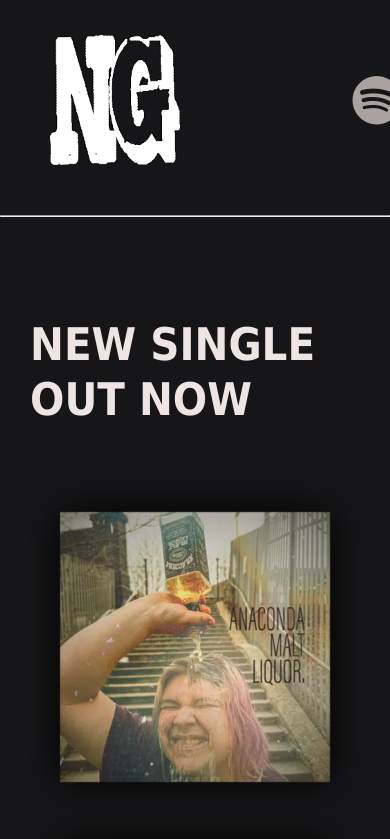
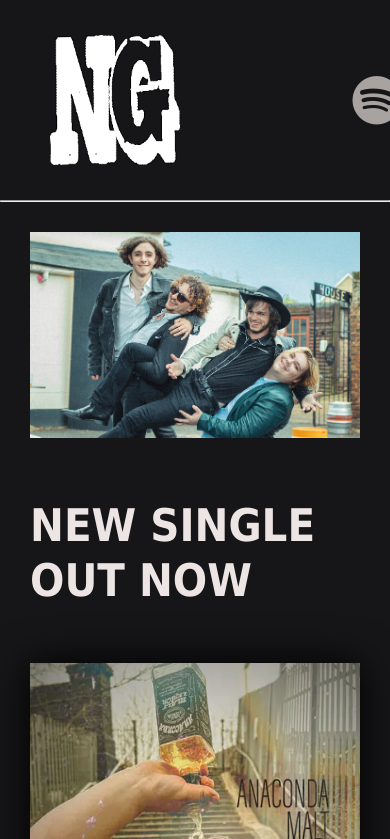
Before and after one commit to ReasonMaster44/Nose-Ghost-website, a Flask app: page / in a window 390 px wide; the page is wider, and only the part inside the window is pictured. Shown: the top 839 px of that part. Run offline with Flask 3, Linux system fonts and the light colour scheme.

Commit message:
add main photo for mobile and adjust spacing in css

```diff
--- a/static/styles/contact.css
+++ b/static/styles/contact.css
@@ -6,6 +6,7 @@
 
 
 #contact {
+
     display: flex;
     align-items: center;
     flex-direction: column;
@@ -26,7 +27,7 @@
 @media only screen and (max-width: 1100px) {
     #contact {
         width: 90% !important;
-        height: 90% !important;
+        height: 85% !important;
     }
 
     #name-and-email {
--- a/static/styles/home.css
+++ b/static/styles/home.css
@@ -59,7 +59,6 @@
 
     /*filter: drop-shadow(0px 0px 10px #000) drop-shadow(0px 0px 25px #000) drop-shadow(0px 0px 40px #000);*/
     filter: drop-shadow(0px 0px 20px #000);
-    padding: 30px;
 }
 
 #new-release-image {
@@ -86,3 +85,8 @@
     height: 100%;
     aspect-ratio: 16 / 9;
 }
+
+#main-photo {
+    padding: 30px;
+    width: 100%;
+}
--- a/static/styles/navigation.css
+++ b/static/styles/navigation.css
@@ -32,6 +32,7 @@
     gap: 70px;
 
     position: relative;
+
 }
 
 #social-and-nav-links {
--- a/static/styles/stylesheet.css
+++ b/static/styles/stylesheet.css
@@ -11,6 +11,10 @@
     p {
         font-size: 40px !important;
     }
+}
+
+hr {
+    margin: 0px;
 }
 
 :root {
--- a/templates/contact.html
+++ b/templates/contact.html
@@ -47,14 +47,11 @@
         </div>
 
         <hr>
-        <br>
 
 
         <form id="contact" action="/contact" method="POST">
             <h2>Contact Us</h2>
-            <br>
             <p>For gig booking or general enquiries, contact us here or DM us on <a href="https://www.instagram.com/nose.ghost.band" target="_blank">Instagram</a>.</p>
-            <br>
             <div id="name-and-email">
                 <input type="text" placeholder="Name" name="name" id="contact-name">
                 <input type="text" placeholder="Email" name="email" id="contact-email">
--- a/templates/index.html
+++ b/templates/index.html
@@ -49,7 +49,7 @@
         </div>
 
         <hr>
-        <br>
+        <img class="only-mobile" id="main-photo" src="{{ url_for('static', filename='./images/all-orford-house.jpg')}}">
 
         <div id="new-release">
             <h2>NEW SINGLE OUT NOW</h2>
@@ -60,7 +60,6 @@
             </div>
         </div>
 
-        <br>
         <br>
 
         <div id="content">
--- a/templates/tour.html
+++ b/templates/tour.html
@@ -47,7 +47,6 @@
         </div>
 
         <hr>
-        <br>
 
         <div id="tour">
             <p>No gigs for now. Stay tuned.</p>
@@ -60,7 +59,5 @@
             -->
 
         </div>
-
-
     </body>
 </html>
--- a/templates/videos.html
+++ b/templates/videos.html
@@ -48,7 +48,6 @@
         </div>
 
         <hr>
-        <br>
 
         <div id="yt-embed-container">
             <iframe id="yt-embed" src="https://www.youtube.com/embed/S9gxxId7jSA?si=tH7pqGlsjmCUvhep" title="YouTube video player" frameborder="0" allow="accelerometer; autoplay; clipboard-write; encrypted-media; gyroscope; picture-in-picture; web-share" referrerpolicy="strict-origin-when-cross-origin" allowfullscreen></iframe>
```
Also changed, not shown: static/images/all-orford-house.jpg (added), 3 other files.
